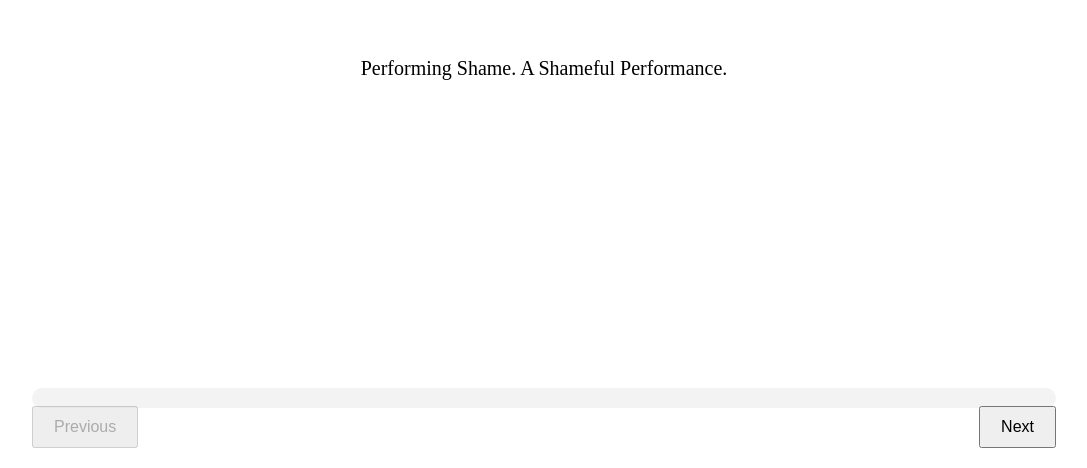
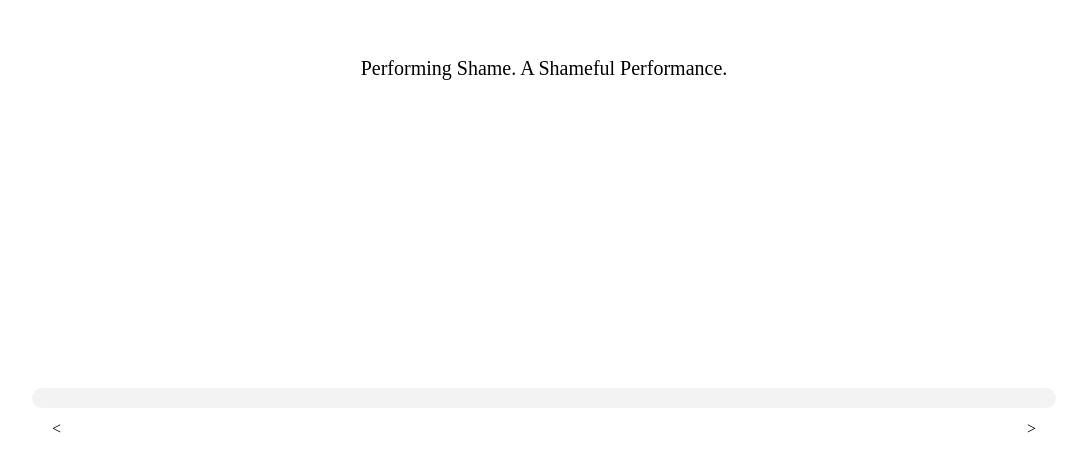
Before and after one commit to m-dkg/Numberedparagraphs, a plain HTML site: page index.html in a window 1280 px wide. Shown: the part 332-800 px from the top of the page, without its empty margins (96-1183 px from the left). Drawn offline with Linux system fonts and the light colour scheme.

Commit message:
Update index.html

```diff
--- a/index.html
+++ b/index.html
@@ -13,8 +13,8 @@
         </div>
         <div id="text-display" class="text-display"></div>
         <div class="button-container">
-            <button id="prev-button" class="nav-button">Previous</button>
-            <button id="next-button" class="nav-button">Next</button>
+            <div id="prev-button" class="nav-button">&lt;</div>
+            <div id="next-button" class="nav-button">&gt;</div>
         </div>
     </div>
     <script src="script.js"></script>
```
